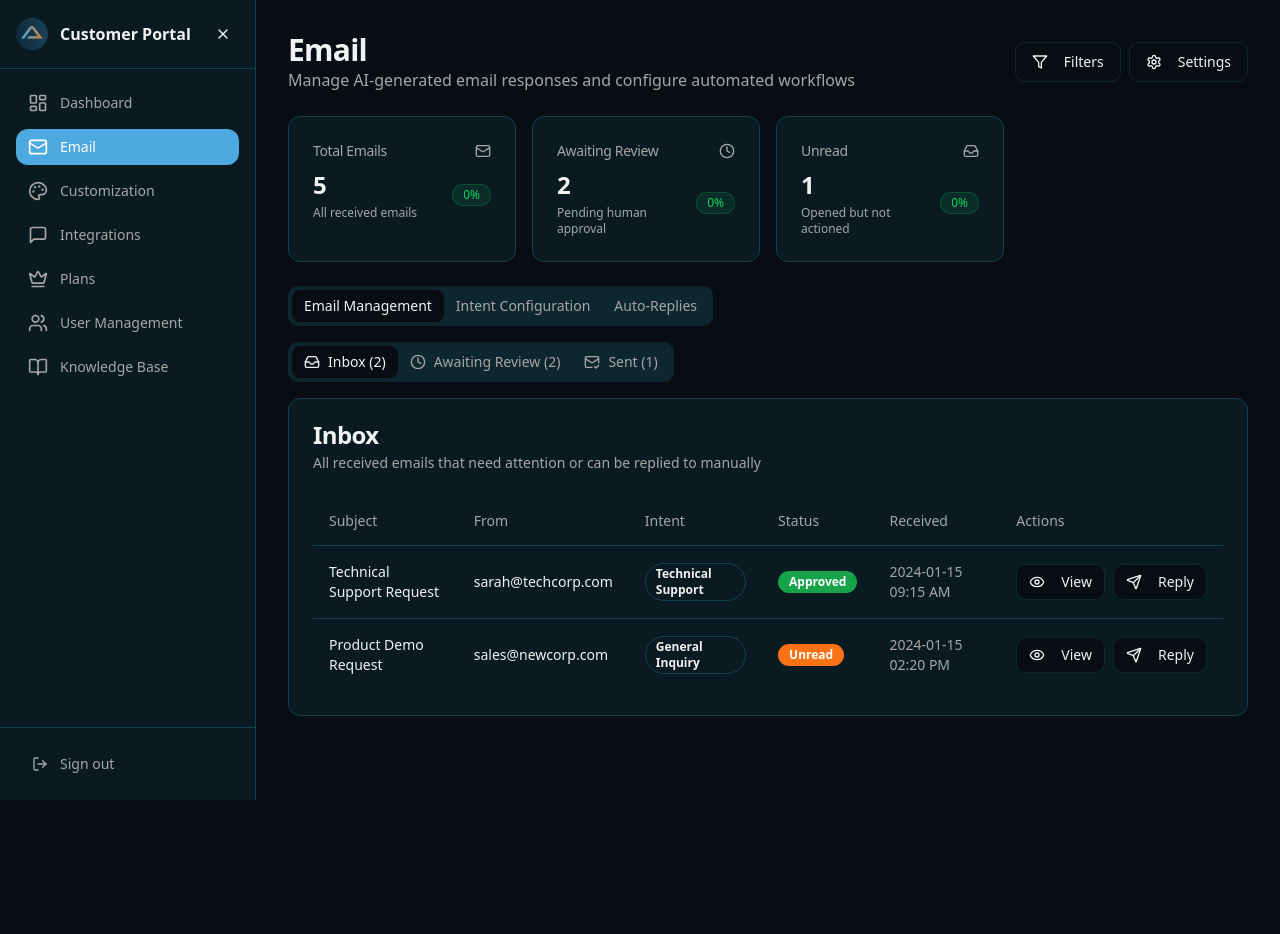
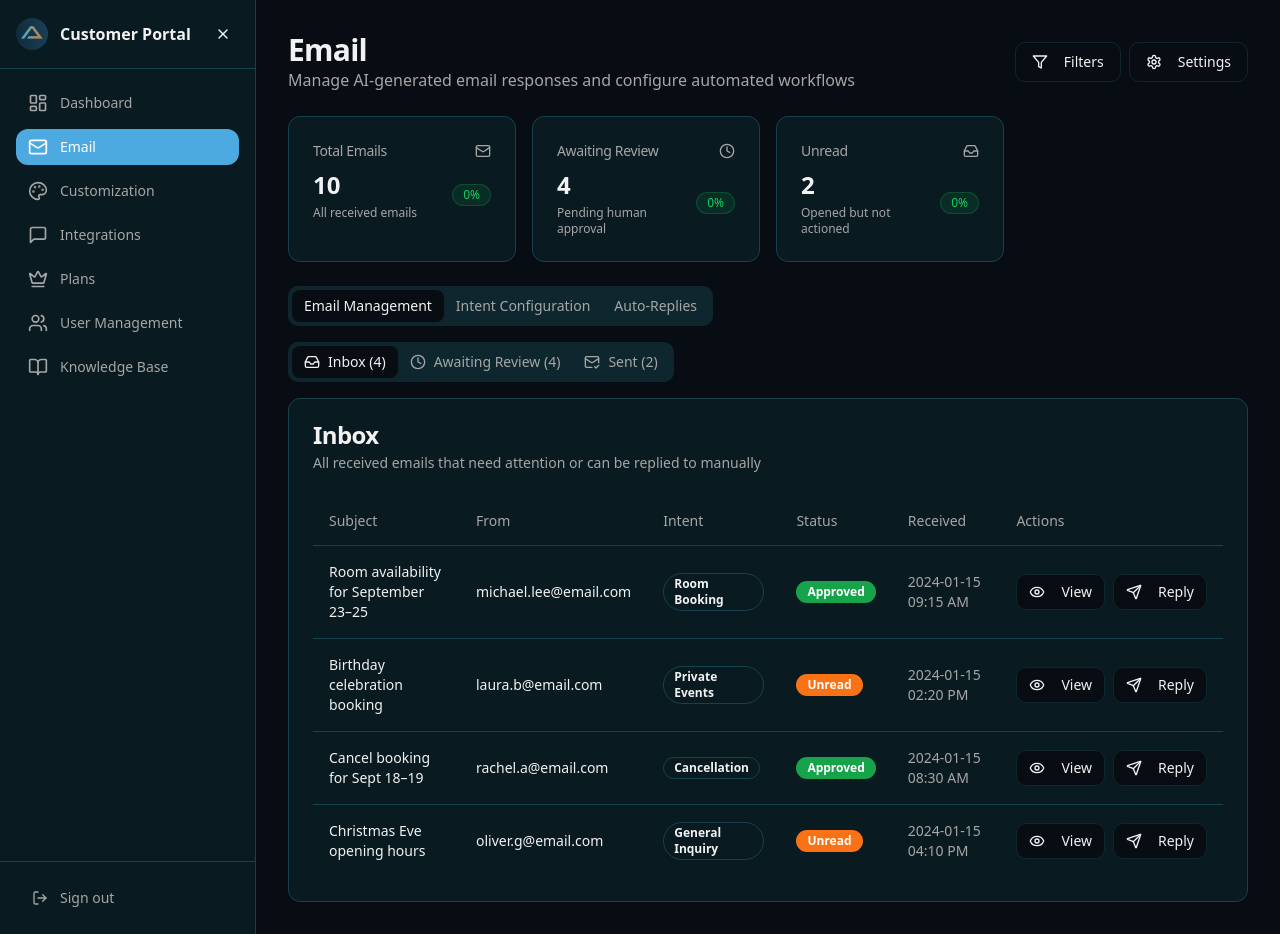
Before and after one commit to rizwanakhtar01/aiva-customer-portal-28, a React (Vite) app: page /email-ai-responses in a window 1280 px wide. Before the commit the page ends 800 px from the top, so only its background shows below. Built offline with nearby package versions, Linux system fonts and the light colour scheme.

Commit message:
Add sample emails to module

```diff
--- a/src/pages/EmailAIResponses.tsx
+++ b/src/pages/EmailAIResponses.tsx
@@ -32,61 +32,125 @@ import { MetricCard } from "@/components/dashboard/MetricCard";
 const mockEmails = [
   {
     id: 1,
-    subject: "Corporate Event Inquiry",
-    from: "john@company.com",
-    intent: "Corporate Events",
-    configuredEmail: "corporate@aivarevolution.com",
+    subject: "Table booking for Friday evening",
+    from: "sarah.j@email.com",
+    intent: "Restaurant Booking",
+    configuredEmail: "bookings@restaurant.com",
     status: "Pending Review",
     receivedAt: "2024-01-15 10:30 AM",
-    aiDraft: "Thank you for your interest in our corporate event services. We'd be happy to discuss your requirements and provide a customized solution...",
+    originalBody: "Hello, I'd like to book a table for 4 people this Friday at 8 PM. Could you confirm availability?",
+    aiDraft: "Hello Sarah,\nThank you for reaching out. We'd be delighted to host you this Friday at 8 PM for 4 guests. Could you please confirm if you prefer indoor or outdoor seating? Once confirmed, we'll reserve the table for you.",
   },
   {
     id: 2,
-    subject: "Technical Support Request",
-    from: "sarah@techcorp.com",
-    intent: "Technical Support",
-    configuredEmail: "support@aivarevolution.com",
+    subject: "Room availability for September 23–25",
+    from: "michael.lee@email.com",
+    intent: "Room Booking",
+    configuredEmail: "reservations@hotel.com",
     status: "Approved",
     receivedAt: "2024-01-15 09:15 AM",
-    aiDraft: "We've received your technical support request and our team is currently investigating the issue...",
+    originalBody: "Hi, I'm looking for a double room for two adults from September 23 to 25. Can you let me know if rooms are available and the rates?",
+    aiDraft: "Hi Michael,\nWe have double rooms available from September 23 to 25. The nightly rate is $180 including breakfast. Would you like us to hold the room under your name until you confirm the booking?",
   },
   {
     id: 3,
-    subject: "General Information",
-    from: "mike@startup.io",
-    intent: "General Inquiry",
-    configuredEmail: "info@aivarevolution.com",
+    subject: "Wedding hall for 250 guests",
+    from: "emily.carter@email.com",
+    intent: "Event Planning",
+    configuredEmail: "events@venue.com",
     status: "Sent",
     receivedAt: "2024-01-14 04:45 PM",
-    aiDraft: "Thank you for reaching out to AIVA. We're excited to help you with your AI assistant needs...",
+    originalBody: "Hello, I'd like information about booking your wedding hall for around 250 guests next spring. Could you send me capacity details and packages?",
+    aiDraft: "Hello Emily,\nThank you for considering us for your wedding. Our wedding hall can comfortably accommodate up to 300 guests. We offer packages that include catering, decoration, and event coordination. Would you like me to send our full wedding brochure for your review?",
   },
   {
     id: 4,
-    subject: "Billing Inquiry",
-    from: "finance@company.com",
-    intent: "Billing",
-    configuredEmail: "billing@aivarevolution.com",
+    subject: "Corporate event in November",
+    from: "david.w@email.com",
+    intent: "Corporate Events",
+    configuredEmail: "corporate@venue.com",
     status: "Pending Review",
     receivedAt: "2024-01-15 11:45 AM",
-    aiDraft: "Thank you for reaching out regarding your billing inquiry. Our finance team will review your request...",
+    originalBody: "Hi, we are planning a corporate training event for about 80 attendees in November. Could you share options for venue space and catering?",
+    aiDraft: "Hi David,\nWe'd be happy to host your corporate event. Our main conference hall can accommodate up to 100 attendees and we offer catering packages tailored to corporate functions. Could you please share your preferred dates in November so we can confirm availability?",
   },
   {
     id: 5,
-    subject: "Product Demo Request",
-    from: "sales@newcorp.com",
-    intent: "General Inquiry",
-    configuredEmail: "info@aivarevolution.com",
+    subject: "Birthday celebration booking",
+    from: "laura.b@email.com",
+    intent: "Private Events",
+    configuredEmail: "events@venue.com",
     status: "Unread",
     receivedAt: "2024-01-15 02:20 PM",
-    aiDraft: "We appreciate your interest in our AI solutions. Let's schedule a demo to showcase our capabilities...",
+    originalBody: "Hello, I'd like to book a private area for a birthday celebration on October 10 for around 30 guests. Do you have availability?",
+    aiDraft: "Hello Laura,\nYes, we can host your birthday celebration on October 10 for 30 guests. We also offer custom birthday packages including cake, décor, and entertainment. Would you like me to share the available packages with pricing?",
+  },
+  {
+    id: 6,
+    subject: "Gluten-free menu options",
+    from: "james.p@email.com",
+    intent: "General Inquiry",
+    configuredEmail: "info@restaurant.com",
+    status: "Pending Review",
+    receivedAt: "2024-01-15 01:15 PM",
+    originalBody: "Hi, do you have gluten-free menu options available for dinner service?",
+    aiDraft: "Hi James,\nYes, we do offer a variety of gluten-free dishes for dinner, including starters, mains, and desserts. Please let us know if you'd like me to send you the full gluten-free menu in advance.",
+  },
+  {
+    id: 7,
+    subject: "Cancel booking for Sept 18–19",
+    from: "rachel.a@email.com",
+    intent: "Cancellation",
+    configuredEmail: "reservations@hotel.com",
+    status: "Approved",
+    receivedAt: "2024-01-15 08:30 AM",
+    originalBody: "Hi, I need to cancel my room booking for September 18–19. Could you let me know the cancellation policy?",
+    aiDraft: "Hi Rachel,\nWe're sorry to hear you need to cancel. As per our policy, cancellations made at least 48 hours before check-in are eligible for a full refund. Since your booking is for September 18–19, you are within the refundable period. Would you like us to process the cancellation now?",
+  },
+  {
+    id: 8,
+    subject: "Group booking for 20 tourists",
+    from: "tom.r@email.com",
+    intent: "Group Booking",
+    configuredEmail: "groups@hotel.com",
+    status: "Sent",
+    receivedAt: "2024-01-14 03:45 PM",
+    originalBody: "Hello, I am arranging travel for a group of 20 tourists visiting on September 30. Do you have group packages available?",
+    aiDraft: "Hello Tom,\nYes, we offer special group packages including accommodation and dining discounts for groups of 15+ guests. We'd be glad to arrange for your group on September 30. Would you like me to send our group booking package details?",
+  },
+  {
+    id: 9,
+    subject: "Private dining for 8 guests",
+    from: "sophia.w@email.com",
+    intent: "Private Events",
+    configuredEmail: "dining@restaurant.com",
+    status: "Pending Review",
+    receivedAt: "2024-01-15 12:20 PM",
+    originalBody: "Hi, I'm looking for a private dining experience for 8 people next weekend. Could you share options and pricing?",
+    aiDraft: "Hi Sophia,\nWe have private dining rooms available for 6–10 guests. The package includes a 4-course set menu, personalized service, and a dedicated space. The cost starts at $95 per person. Would you like us to reserve a room for next weekend?",
+  },
+  {
+    id: 10,
+    subject: "Christmas Eve opening hours",
+    from: "oliver.g@email.com",
+    intent: "General Inquiry",
+    configuredEmail: "info@restaurant.com",
+    status: "Unread",
+    receivedAt: "2024-01-15 04:10 PM",
+    originalBody: "Hello, are you open on Christmas Eve and Christmas Day for dinner service?",
+    aiDraft: "Hello Oliver,\nYes, we are open on both Christmas Eve and Christmas Day with a special festive dinner menu. Reservations are recommended as these days book out quickly. Would you like me to hold a table for you?",
   },
 ];
 
 const mockIntentConfigs = [
-  { intent: "Corporate Events", email: "corporate@aivarevolution.com" },
-  { intent: "Technical Support", email: "support@aivarevolution.com" },
-  { intent: "General Inquiry", email: "info@aivarevolution.com" },
-  { intent: "Billing", email: "billing@aivarevolution.com" },
+  { intent: "Restaurant Booking", email: "bookings@restaurant.com" },
+  { intent: "Room Booking", email: "reservations@hotel.com" },
+  { intent: "Event Planning", email: "events@venue.com" },
+  { intent: "Corporate Events", email: "corporate@venue.com" },
+  { intent: "Private Events", email: "events@venue.com" },
+  { intent: "General Inquiry", email: "info@restaurant.com" },
+  { intent: "Cancellation", email: "reservations@hotel.com" },
+  { intent: "Group Booking", email: "groups@hotel.com" },
 ];
 
 const mockAutoReplies = [
@@ -180,7 +244,7 @@ const EmailViewDialog = ({ email }: { email: any }) => {
             <Label>Email Content</Label>
             <div className="p-4 bg-muted rounded-md">
               <p className="text-sm">
-                Hello, I would like to inquire about your services. Please provide more information about your offerings and pricing. Looking forward to hearing from you soon.
+                {email.originalBody || "No content available."}
               </p>
             </div>
           </div>
@@ -269,7 +333,7 @@ AIVA Support Team`;
             <div className="text-sm">
               <Label className="font-medium">Original Message:</Label>
               <p className="text-muted-foreground mt-1">
-                Hello, I would like to inquire about your services. Please provide more information about your offerings and pricing.
+                {email.originalBody || "No content available."}
               </p>
             </div>
           </div>
```
